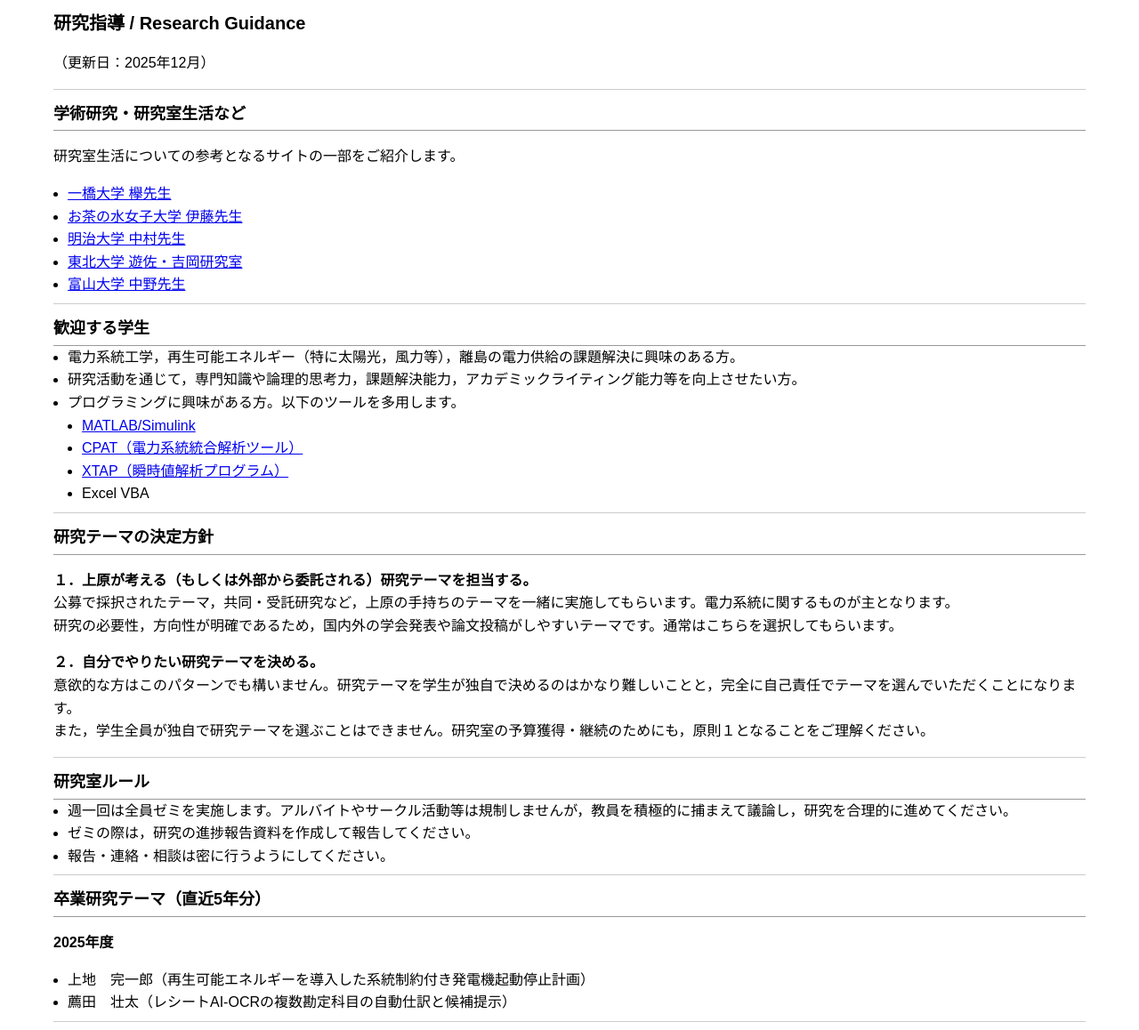
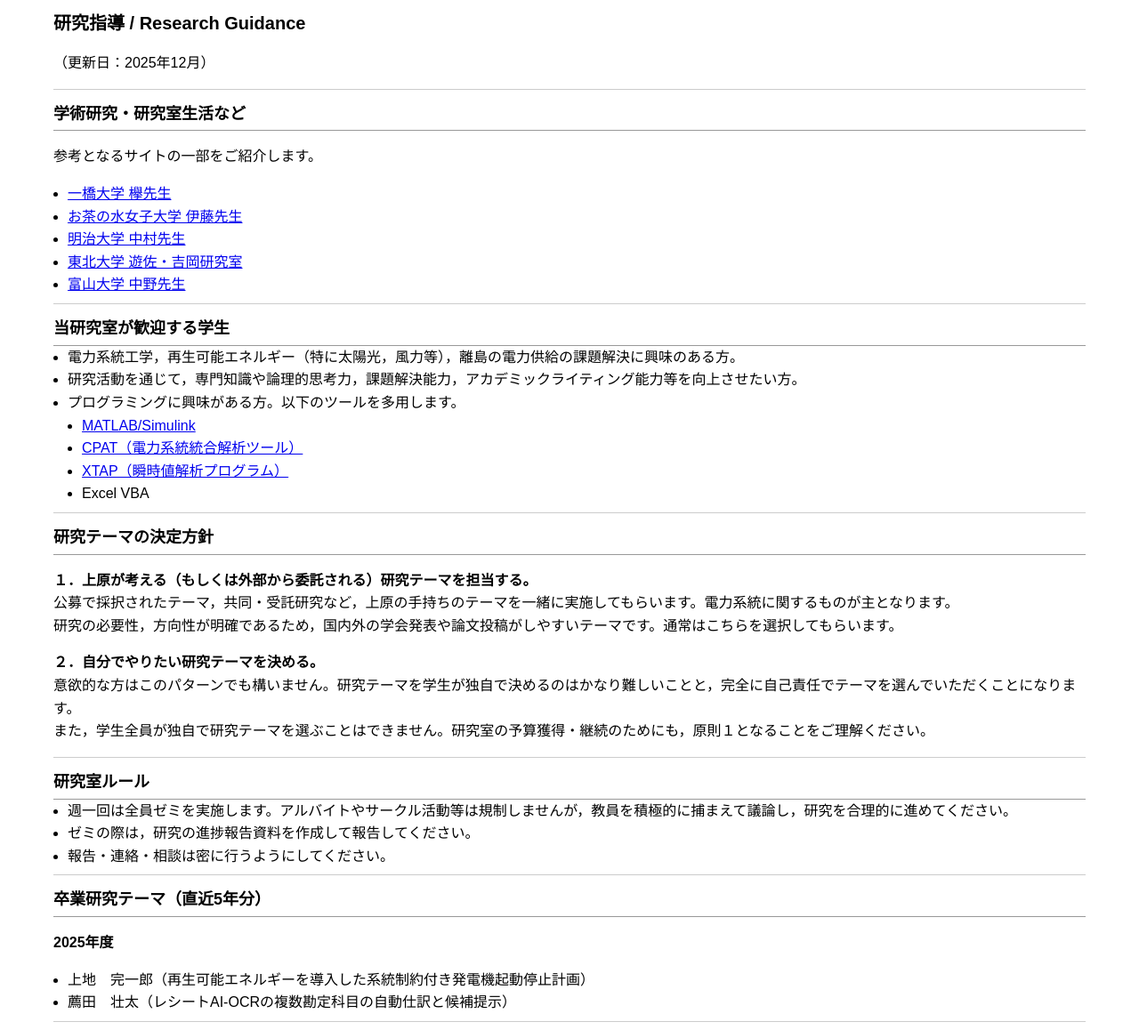
Before and after one commit to akieuehara/AkieUehara.github.io, a Jekyll site: the page built from researchguidance.md, in a window 1280 px wide. Shown: the whole page at 89% size. Built offline with Jekyll 4.4.1, drawn with Linux system fonts in a browser that asks for light colours.

Commit message:
Update researchguidance.md

```diff
--- a/researchguidance.md
+++ b/researchguidance.md
@@ -10,7 +10,7 @@ title: "Research Guidance"
 
 ## 学術研究・研究室生活など
 
-研究室生活についての参考となるサイトの一部をご紹介します。
+参考となるサイトの一部をご紹介します。
 
 - [一橋大学 欅先生](https://keyakkie.github.io/keyaki-lab/assignment/)
 - [お茶の水女子大学 伊藤先生](http://itolab.is.ocha.ac.jp/~itot/message/itolabrecruit2017.html)
@@ -20,7 +20,7 @@ title: "Research Guidance"
 
 ---
 
-## 歓迎する学生
+## 当研究室が歓迎する学生
 
 - 電力系統工学，再生可能エネルギー（特に太陽光，風力等），離島の電力供給の課題解決に興味のある方。
 - 研究活動を通じて，専門知識や論理的思考力，課題解決能力，アカデミックライティング能力等を向上させたい方。
```
